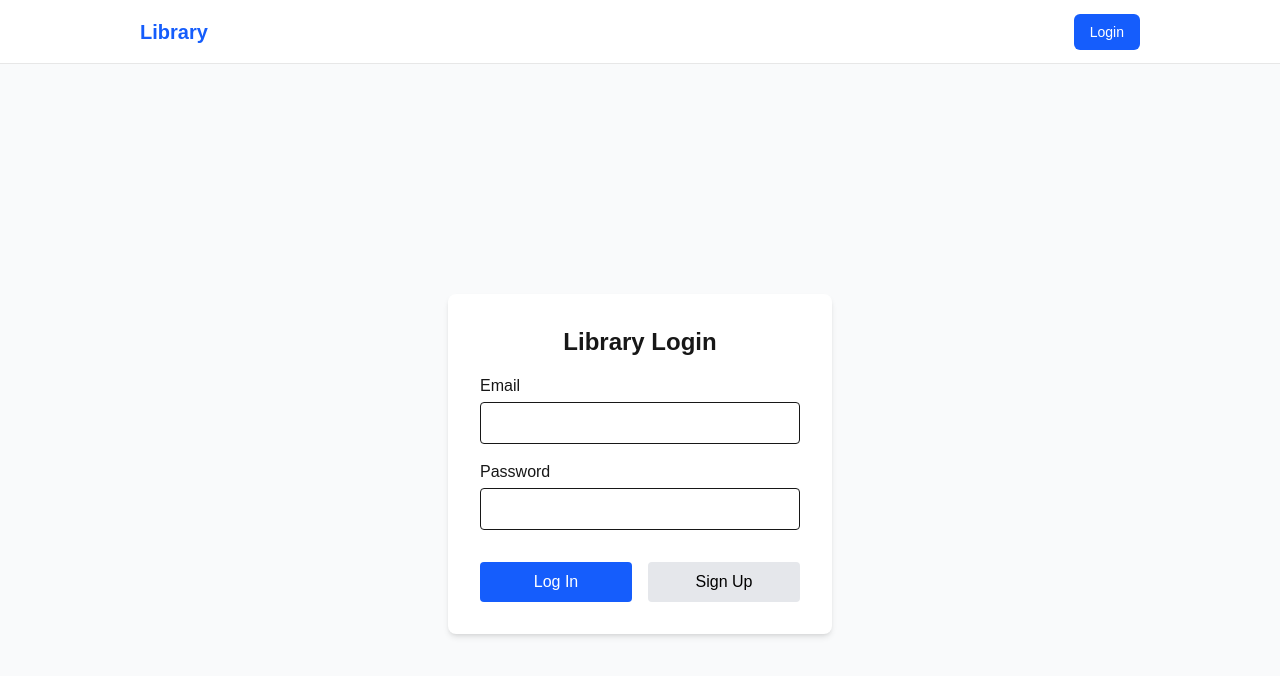
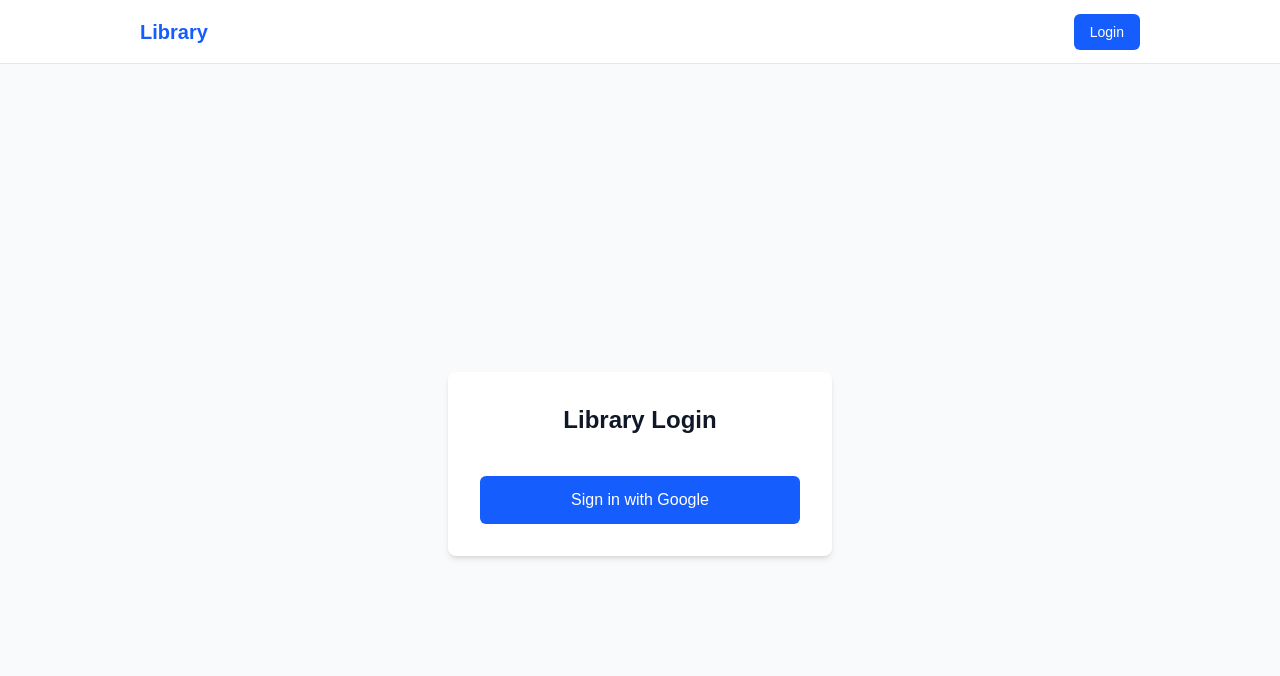
Before and after one commit to salieriGrand/gutenberg-ai, a Next.js app: page /login in a window 1280 px wide. Shown: the top 676 px of the page. Built offline with nearby package versions, Linux system fonts and the light colour scheme; no server answers.

Commit message:
feat: implement google oauth and improve login readability

```diff
--- a/src/app/login/actions.ts
+++ b/src/app/login/actions.ts
@@ -4,42 +4,27 @@ import { revalidatePath } from 'next/cache'
 import { redirect } from 'next/navigation'
 import { createClient } from '@/utils/supabase/server'
 
-export async function login(formData: FormData) {
+import { headers } from 'next/headers'
+
+export async function signInWithGoogle() {
   const supabase = await createClient()
+  const headersList = await headers()
+  const origin = headersList.get('origin')
 
-  // type-casting here for convenience
-  // in practice, you should validate your inputs
-  const data = {
-    email: formData.get('email') as string,
-    password: formData.get('password') as string,
+  const { data, error } = await supabase.auth.signInWithOAuth({
+    provider: 'google',
+    options: {
+      redirectTo: `${origin}/auth/callback`,
+    },
+  })
+
+  if (error) {
+    redirect('/login?error=Could not authenticate with Google')
   }
 
-  const { error } = await supabase.auth.signInWithPassword(data)
-
-  if (error) {
-    redirect('/login?error=Could not authenticate user')
+  if (data.url) {
+    redirect(data.url)
   }
-
-  revalidatePath('/', 'layout')
-  redirect('/')
-}
-
-export async function signup(formData: FormData) {
-  const supabase = await createClient()
-
-  const data = {
-    email: formData.get('email') as string,
-    password: formData.get('password') as string,
-  }
-
-  const { error } = await supabase.auth.signUp(data)
-
-  if (error) {
-    redirect('/login?error=Could not authenticate user')
-  }
-
-  revalidatePath('/', 'layout')
-  redirect('/')
 }
 
 export async function signout() {
--- a/src/app/login/page.tsx
+++ b/src/app/login/page.tsx
@@ -1,4 +1,4 @@
-import { login, signup } from './actions'
+import { signInWithGoogle } from './actions'
 import { redirect } from 'next/navigation'
 import { createClient } from '@/utils/supabase/server'
 
@@ -12,43 +12,15 @@ export default async function LoginPage() {
 
   return (
     <div className="flex justify-center items-center h-screen bg-gray-50">
-      <form className="p-8 bg-white shadow-md rounded-lg flex flex-col gap-4 w-96">
-        <h1 className="text-2xl font-bold text-center">Library Login</h1>
+      <form className="p-8 bg-white shadow-md rounded-lg flex flex-col gap-6 w-96 text-gray-900">
+        <h1 className="text-2xl font-bold text-center text-gray-900">Library Login</h1>
 
-        <div className="flex flex-col gap-1">
-          <label htmlFor="email">Email</label>
-          <input
-            id="email"
-            name="email"
-            type="email"
-            required
-            className="border p-2 rounded"
-          />
-        </div>
-
-        <div className="flex flex-col gap-1">
-          <label htmlFor="password">Password</label>
-          <input
-            id="password"
-            name="password"
-            type="password"
-            required
-            className="border p-2 rounded"
-          />
-        </div>
-
-        <div className="flex gap-4 mt-4">
+        <div className="flex flex-col gap-4 mt-4">
           <button
-            formAction={login}
-            className="bg-blue-600 text-white flex-1 p-2 rounded hover:bg-blue-700"
+            formAction={signInWithGoogle}
+            className="bg-blue-600 text-white flex-1 p-3 rounded-md hover:bg-blue-700 font-medium transition-colors"
           >
-            Log In
-          </button>
-          <button
-            formAction={signup}
-            className="bg-gray-200 text-black flex-1 p-2 rounded hover:bg-gray-300"
-          >
-            Sign Up
+            Sign in with Google
           </button>
         </div>
       </form>
```
